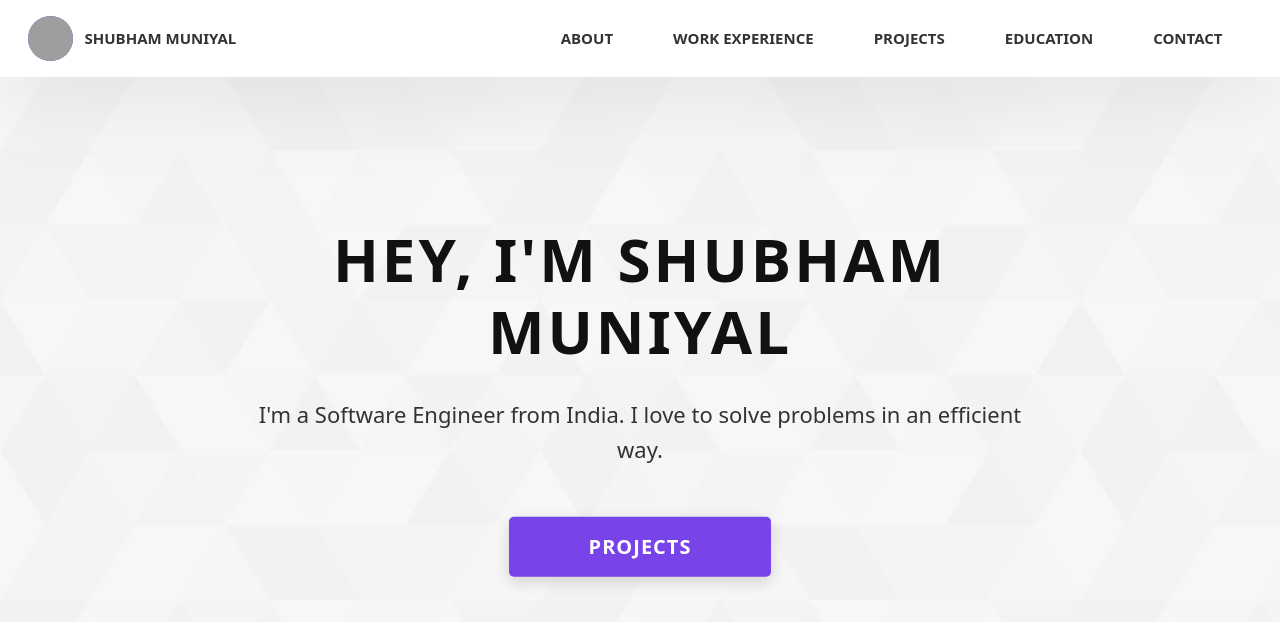
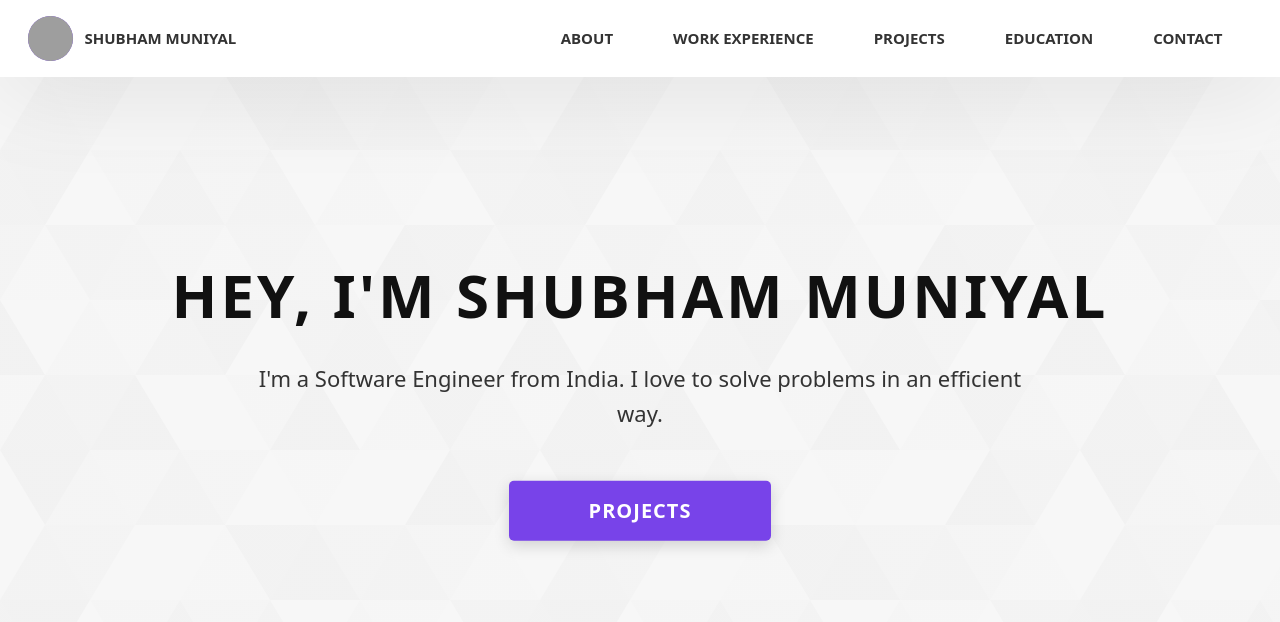
Before and after one commit to cw-shubhamMuniyal/portfolio-website, a React (Create React App) app: page / in a window 1280 px wide. Shown: the top 622 px of the page. Built offline with nearby package versions, Linux system fonts and the light colour scheme; grey boxes are pictures that could not be loaded.

Commit message:
Update about-me.css

```diff
--- a/src/Styles/about-me.css
+++ b/src/Styles/about-me.css
@@ -13,8 +13,8 @@
     top: 50%;
     left: 50%;
     transform: translate(-50%, -50%);
-    max-width: 90rem;
-    width: 92%;
+    max-width: 98rem;
+    width: 100%;
 }
 
 .heading-primary {
```
